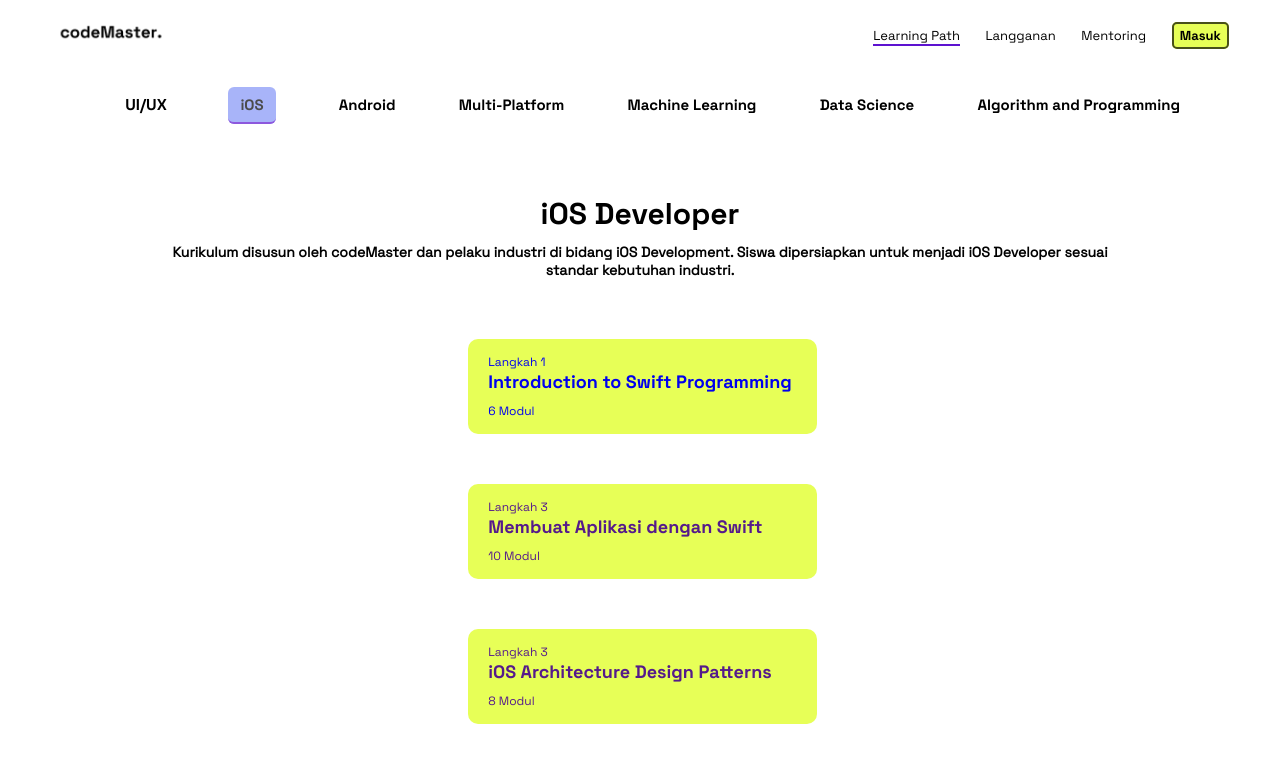
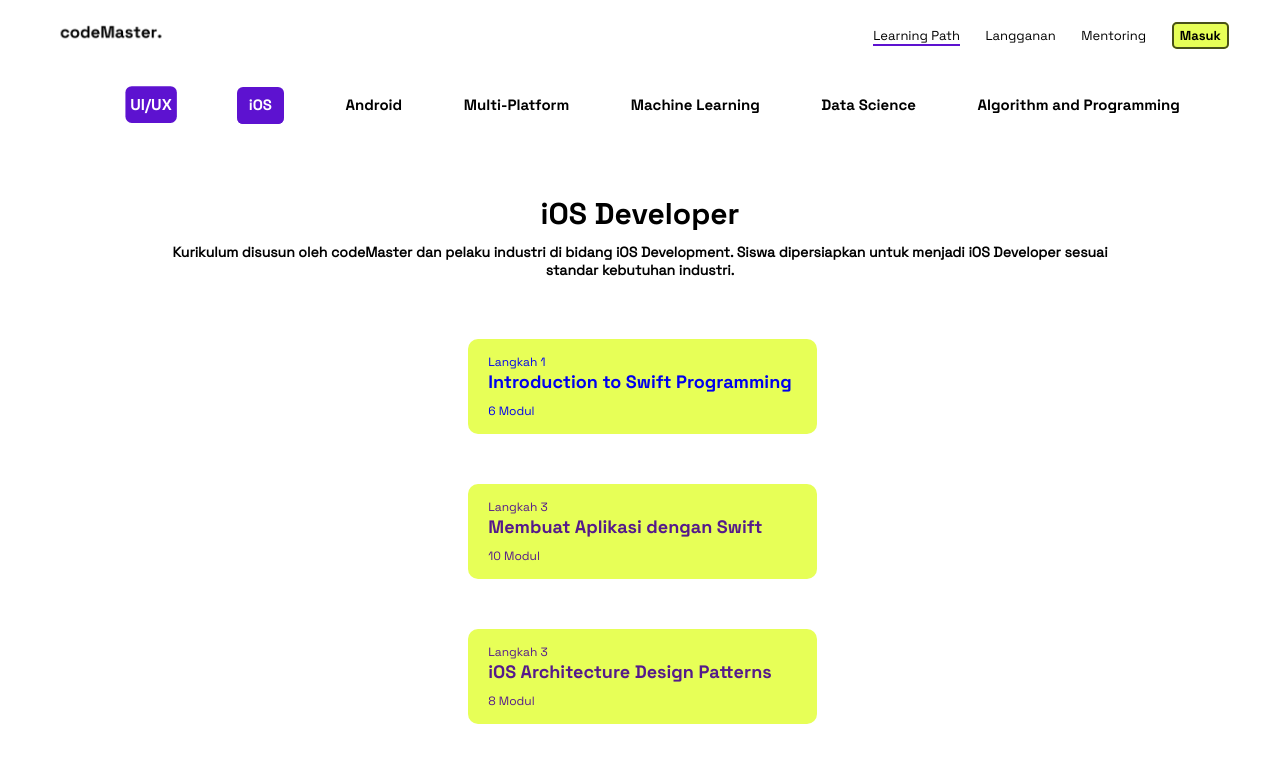
Before and after one commit to stpimm/CodeMaster, a plain HTML site: page learningPath.html in a window 1280 px wide. In both pictures the pointer is over the link "UI/UX". Shown: the top 771 px of the page. Drawn offline with Linux system fonts and the light colour scheme.

Commit message:
Learning path css adjust

```diff
--- a/css/blm.css
+++ b/css/blm.css
@@ -31,7 +31,7 @@ nav {
     z-index: 10000;
     height: 65px;
     display: flex;
-    background-color: rgb(239, 246, 252);
+    background-color: white;
     padding: 0 4vw;
     justify-content: space-between;
     align-items: center;
@@ -62,8 +62,8 @@ nav ul li a {
 }
 
 nav ul a:hover {
-    color:#5b71f1;
-    border-bottom: 2px solid #5b71f1;
+    color:#5D12D0;
+    border-bottom: 1px solid #5D12D0;
     transition: 0.15s ease-in-out;
 }
 
@@ -79,13 +79,13 @@ nav a.button {
 
 .active {
     color: black;
-    border-bottom: 2px solid #5b71f1;
+    border-bottom: 2px solid #5D12D0;
     width: 100%;
 }
 
 nav a.button:hover {
-    background-color: #5b71f1;
-    border: 2px solid #5b71f1;
+    background-color: #5D12D0;
+    border: 2px solid #5D12D0;
     transition: 0.2s ease-in-out;
     color: #ffffff !important;
 }
--- a/css/learningPath.css
+++ b/css/learningPath.css
@@ -117,12 +117,26 @@ section.header{
 }
 
 .header .active{
-    color: #000000;
-    background-color: #8495f7;
-    opacity: 70%;
+    color: white;
+    background-color: #5D12D0;
+    opacity: 100%;
     padding: 8px 12px;
     border-radius: 6px;
 
+}
+.header ul li a:hover {
+    /* letter-spacing: 0px; */
+    margin-left: 2vw;
+    font-family: SpaceGrotesk-Bold;
+    font-size: 15px;
+    text-decoration: none;
+    /* text-transform: uppercase; */
+    color: white;
+    background-color: #5D12D0;
+    opacity: 100%;
+    padding: 8px 5px;
+    border-radius: 6px;
+    transition: all in 0.5s;
 }
 
 .header li:hover {
```
